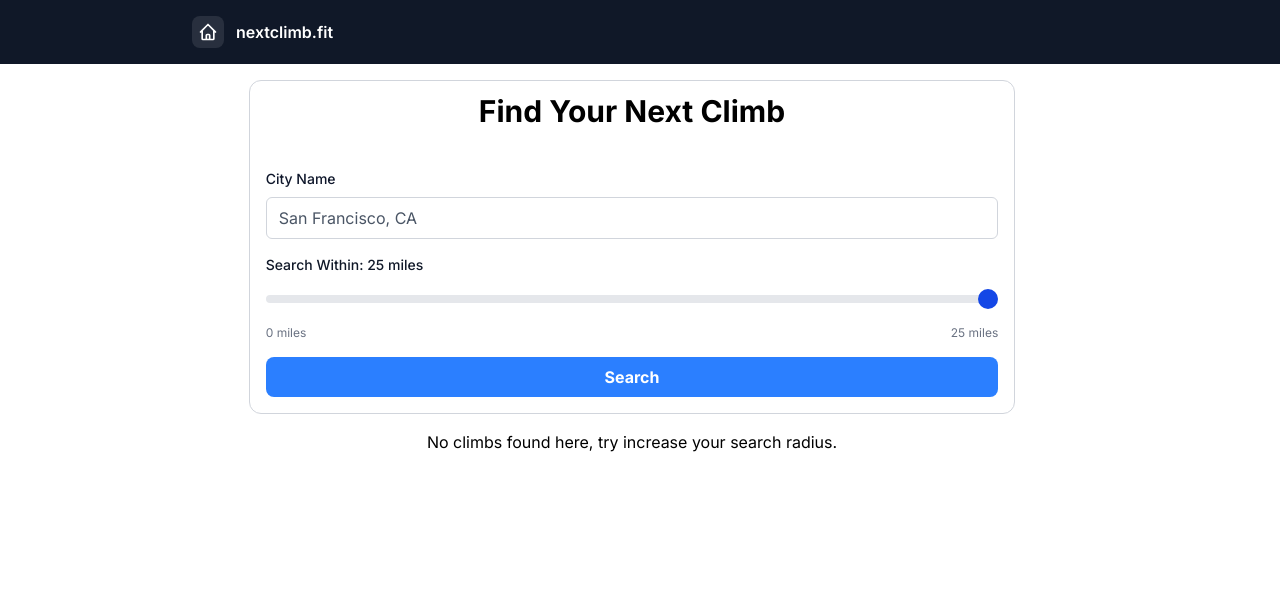
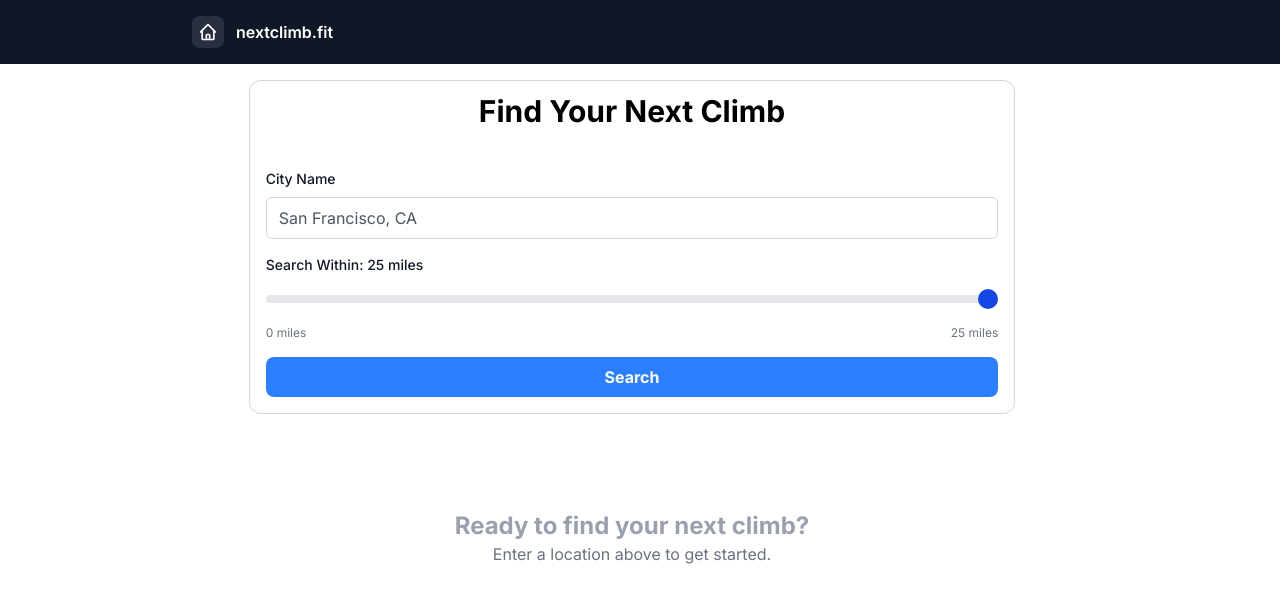
Before and after one commit to strikeitbroke/nextclimb-frontend, a React (Vite) app: page / in a window 1280 px wide. Shown: the top 602 px of the page. Built offline with nearby package versions, Linux system fonts and the light colour scheme.

Commit message:
added message for no input

```diff
--- a/src/App.tsx
+++ b/src/App.tsx
@@ -9,9 +9,14 @@ import MenuBar from "./components/MenuBar";
 function App() {
   const [segments, setSegments] = useState<Segment[]>([]);
   const [isLoading, setIsLoading] = useState(false);
+  const [hasSearched, setHasSearched] = useState(false);
 
   const handleSearch = async (searchParams: SearchParams) => {
     setIsLoading(true); // Start loading
+
+    if (searchParams.location.trim().length > 0) {
+      setHasSearched(true);
+    }
     try {
       const response = await api.get("/segment/search", {
         params: searchParams,
@@ -23,6 +28,42 @@ function App() {
     } finally {
       setIsLoading(false); //Stop loading regardless of success/fail
     }
+  };
+
+  const renderContent = () => {
+    // check if loading first
+    if (isLoading) {
+      return <LoadingIcon />;
+    }
+
+    // check if user has searched
+    if (!hasSearched) {
+      return (
+        <div className="text-center py-20">
+          <h2 className="text-2xl font-bold text-gray-400">
+            Ready to find your next climb?
+          </h2>
+          <p className="text-gray-500">
+            Enter a location above to get started.
+          </p>
+        </div>
+      );
+    }
+
+    // 3. Check if we have actual segments to show
+    if (Array.isArray(segments) && segments.length > 0) {
+      return segments.map((segment) => (
+        <div key={segment.id}>
+          <Card segment={segment} />
+        </div>
+      ));
+    }
+    // Now your return block is beautiful and clean
+    return (
+      <div className="text-center">
+        No climbs found here, try increase your search radius.
+      </div>
+    );
   };
 
   return (
@@ -38,20 +79,7 @@ function App() {
           <Search onSearch={handleSearch} isLoading={isLoading} />
         </div>
         <div className="col-span-12 mx-4 md:col-start-3 md:col-end-10">
-          {isLoading ? (
-            <LoadingIcon />
-          ) : Array.isArray(segments) && segments.length > 0 ? (
-            segments.map((segment) => (
-              <div key={segment.id}>
-                <Card segment={segment} />
-              </div>
-            ))
-          ) : (
-            <div className="text-center">
-              {" "}
-              No climbs found here, try increase your search radius.{" "}
-            </div>
-          )}
+          {renderContent()}
         </div>
       </div>
     </>
```
